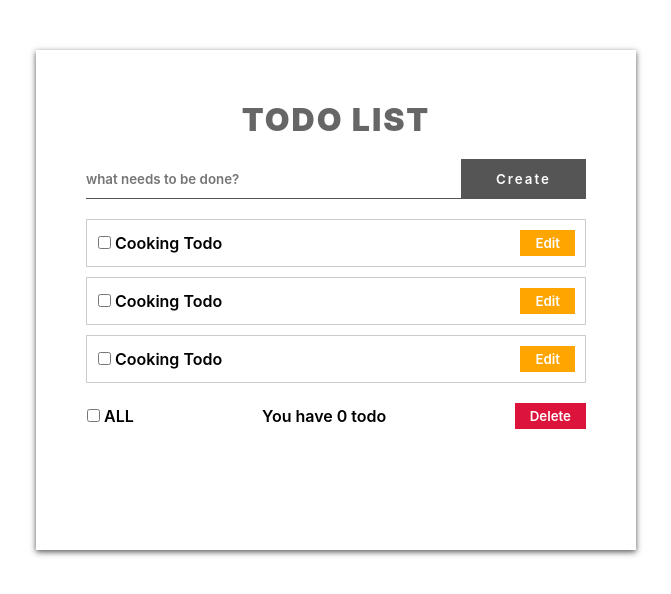
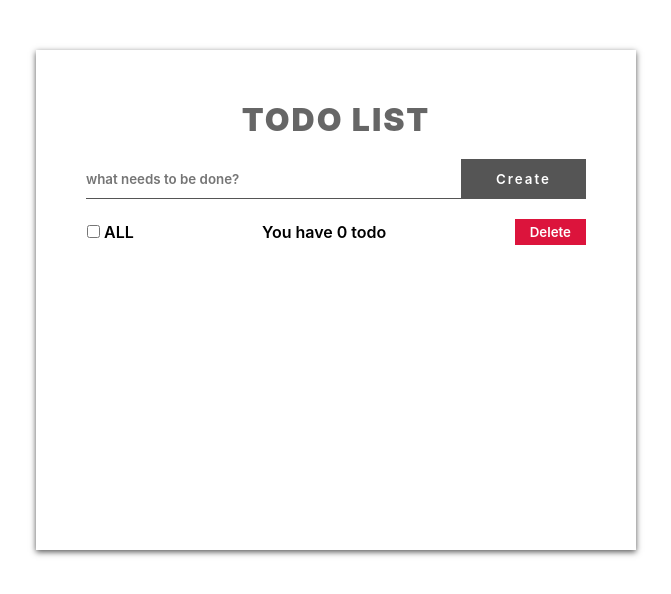
Before and after one commit to masahiro96848/react-context-api, a React (Create React App) app: page / in a window 1280 px wide. Shown: the top 594 px of the page, without its empty margins (304-975 px from the left). Built offline with nearby package versions, Linux system fonts and the light colour scheme.

Commit message:
feat: ListとListItemをmapを使ってデータを回すように実装

```diff
--- a/src/components/DataProvider.js
+++ b/src/components/DataProvider.js
@@ -3,10 +3,7 @@ import React, { useState, useEffect, createContext } from 'react'
 export const DataContext = createContext()
 
 export const DataProvider = (props) => {
-    const [todos, setTodos] = useState([
-        { name: 'cooking', complete: false },
-        { name: 'playing', complete: true },
-    ])
+    const [todos, setTodos] = useState([])
 
     return (
         <DataContext.Provider value={[todos, setTodos]}>
--- a/src/components/List.js
+++ b/src/components/List.js
@@ -1,12 +1,15 @@
-import React from 'react'
+import React, { useContext } from 'react'
 import ListItem from './ListItem'
+import { DataContext } from './DataProvider'
 
 export default function List() {
+    const [todos, setTodos] = useContext(DataContext)
+
     return (
         <ul>
-            <ListItem />
-            <ListItem />
-            <ListItem />
+            {todos.map((todo, index) => (
+                <ListItem todo={todo} key={index} id={index} />
+            ))}
         </ul>
     )
 }
--- a/src/components/ListItem.js
+++ b/src/components/ListItem.js
@@ -1,11 +1,11 @@
 import React from 'react'
 
-export default function ListItem() {
+export default function ListItem({ todo, id }) {
     return (
         <li>
-            <label htmlFor="">
-                <input type="checkbox" id="" />
-                Cooking Todo
+            <label htmlFor={id}>
+                <input type="checkbox" id={id} />
+                {todo.name}
             </label>
             <button>Edit</button>
         </li>
```
